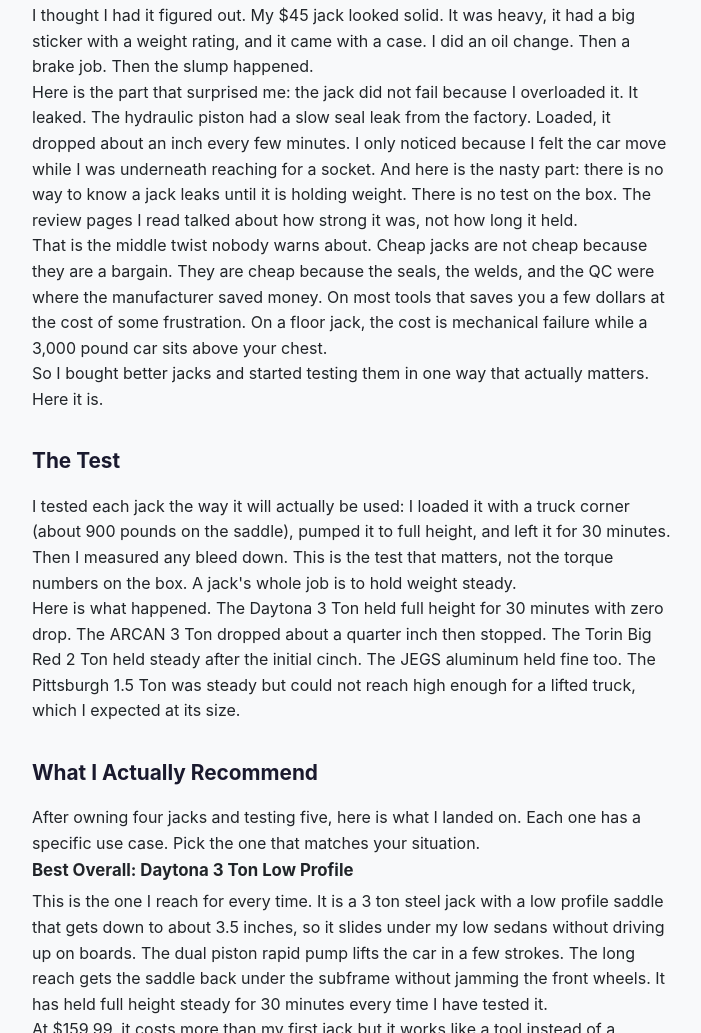
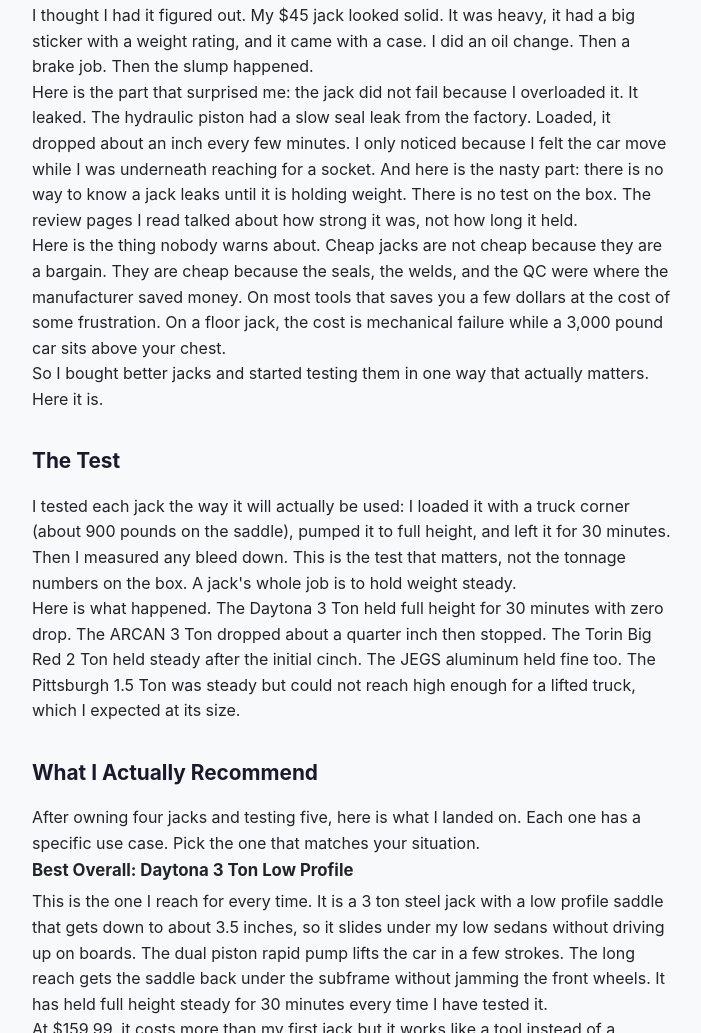
Before and after one commit to ronaldleonardo/garagetoolsdb, an Astro site: page /posts/best-floor-jack-review in a window 1280 px wide. Shown: the part 1717-2750 px from the top of the page, without its empty margins (308-1009 px from the left). Built offline with nearby package versions, Linux system fonts and the light colour scheme; Astro itself is replaced by a stand-in of ours.

Commit message:
floor jack review: polish (The Test tonnage, opening) + data set consistency

```diff
--- a/src/pages/posts/best-floor-jack-review.astro
+++ b/src/pages/posts/best-floor-jack-review.astro
@@ -73,13 +73,13 @@
 
     <p>Here is the part that surprised me: the jack did not fail because I overloaded it. It leaked. The hydraulic piston had a slow seal leak from the factory. Loaded, it dropped about an inch every few minutes. I only noticed because I felt the car move while I was underneath reaching for a socket. And here is the nasty part: there is no way to know a jack leaks until it is holding weight. There is no test on the box. The review pages I read talked about how strong it was, not how long it held.</p>
 
-    <p>That is the middle twist nobody warns about. Cheap jacks are not cheap because they are a bargain. They are cheap because the seals, the welds, and the QC were where the manufacturer saved money. On most tools that saves you a few dollars at the cost of some frustration. On a floor jack, the cost is mechanical failure while a 3,000 pound car sits above your chest.</p>
+    <p>Here is the thing nobody warns about. Cheap jacks are not cheap because they are a bargain. They are cheap because the seals, the welds, and the QC were where the manufacturer saved money. On most tools that saves you a few dollars at the cost of some frustration. On a floor jack, the cost is mechanical failure while a 3,000 pound car sits above your chest.</p>
 
     <p>So I bought better jacks and started testing them in one way that actually matters. Here it is.</p>
 
     <h2>The Test</h2>
 
-    <p>I tested each jack the way it will actually be used: I loaded it with a truck corner (about 900 pounds on the saddle), pumped it to full height, and left it for 30 minutes. Then I measured any bleed down. This is the test that matters, not the torque numbers on the box. A jack's whole job is to hold weight steady.</p>
+    <p>I tested each jack the way it will actually be used: I loaded it with a truck corner (about 900 pounds on the saddle), pumped it to full height, and left it for 30 minutes. Then I measured any bleed down. This is the test that matters, not the tonnage numbers on the box. A jack's whole job is to hold weight steady.</p>
 
     <p>Here is what happened. The Daytona 3 Ton held full height for 30 minutes with zero drop. The ARCAN 3 Ton dropped about a quarter inch then stopped. The Torin Big Red 2 Ton held steady after the initial cinch. The JEGS aluminum held fine too. The Pittsburgh 1.5 Ton was steady but could not reach high enough for a lifted truck, which I expected at its size.</p>
 
```
Also changed, not shown: 2 other files.
